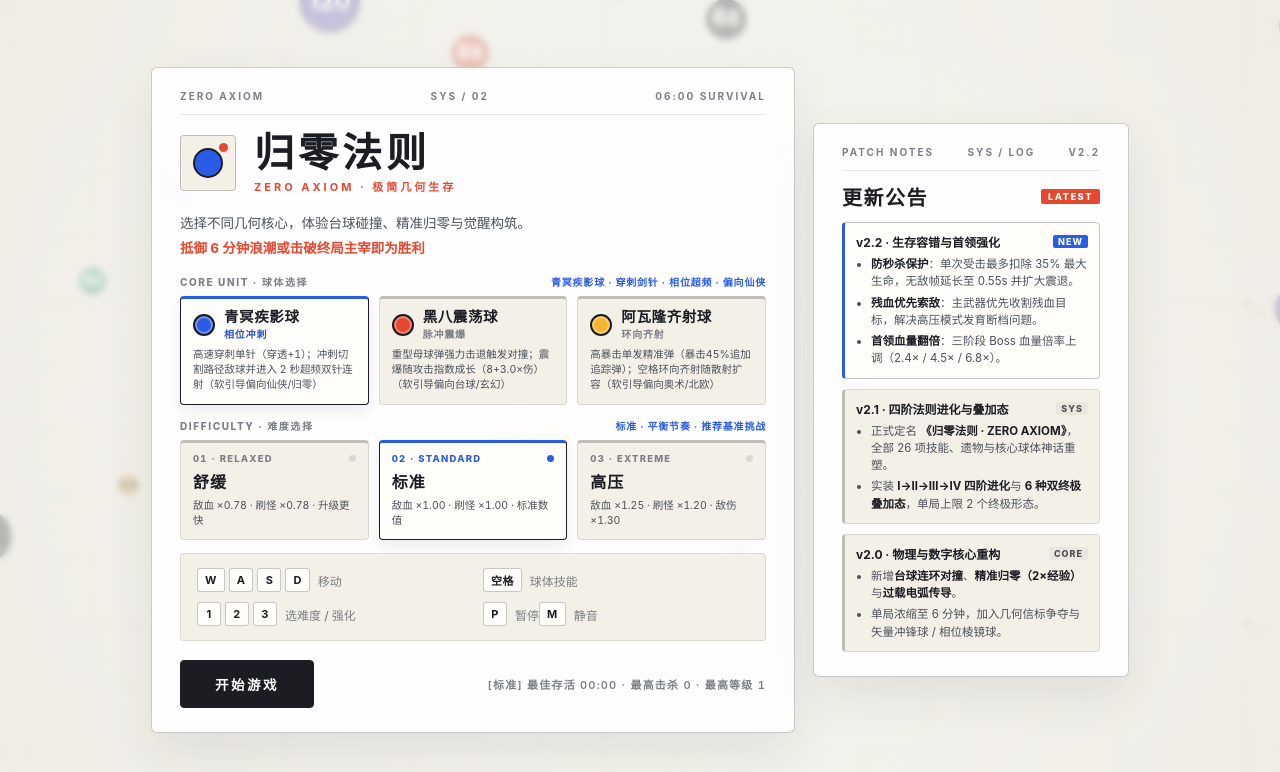
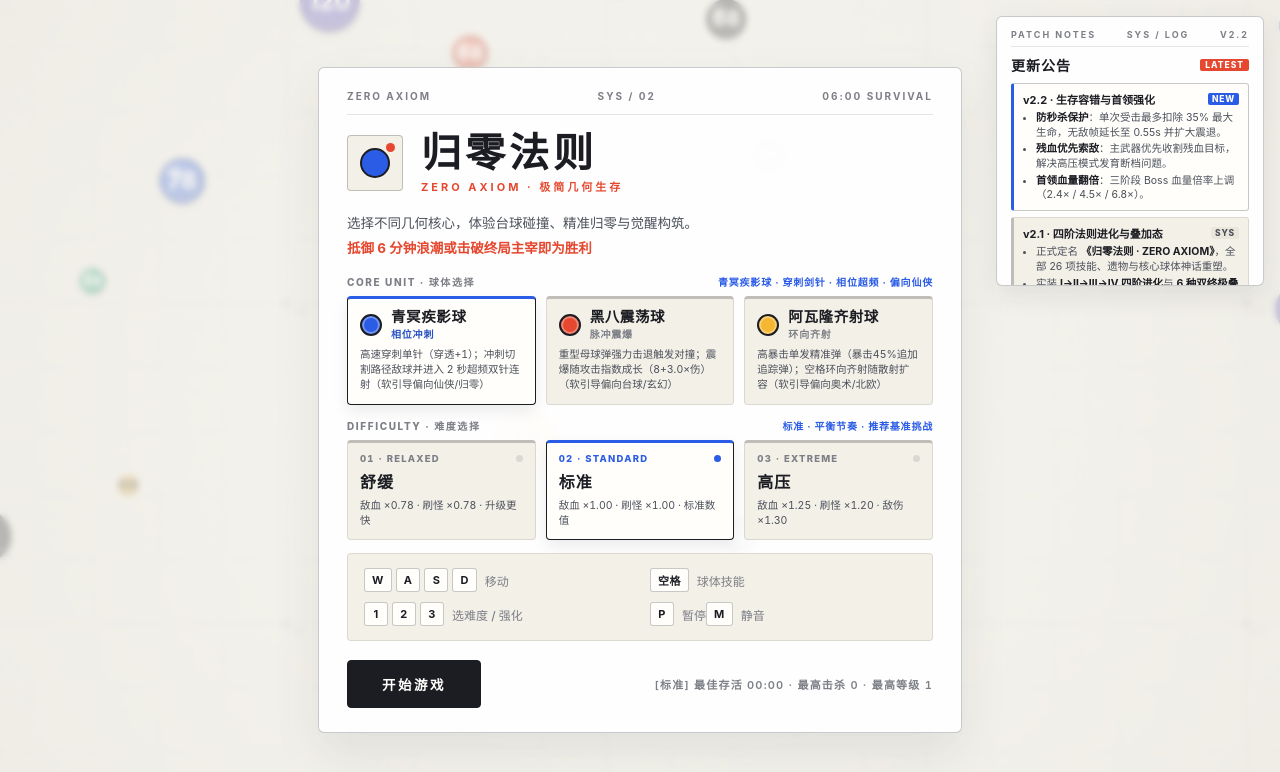
Before and after one commit to sakura-1129/zero-axiom, a plain HTML site: page index.html in a window 1280 px wide. Drawn offline with Linux system fonts and the light colour scheme; animation ran at ten frames a second.

Commit message:
公告位置更新

```diff
--- a/css/style.css
+++ b/css/style.css
@@ -463,11 +463,6 @@ kbd {
   background: rgba(244, 243, 238, 0.72);
   backdrop-filter: blur(3px);
   -webkit-backdrop-filter: blur(3px);
-  flex-direction: row;
-  flex-wrap: wrap;
-  align-items: center;
-  justify-content: center;
-  gap: 18px;
 }
 
 .panel {
@@ -495,26 +490,43 @@ kbd {
 }
 
 .title-panel { max-width: 644px; }
-.notice-panel { max-width: 316px; gap: 11px; }
 .modal-card.small { max-width: 440px; }
+
+.notice-panel {
+  position: fixed;
+  top: 16px;
+  right: 16px;
+  z-index: 25;
+  width: 268px;
+  max-height: 270px;
+  padding: 12px 14px;
+  gap: 8px;
+  overflow-y: auto;
+  box-shadow: 0 10px 28px rgba(17, 19, 21, 0.08);
+}
+
+.notice-panel .swiss-meta {
+  padding-bottom: 6px;
+  font-size: 9px;
+}
 
 .notice-head {
   display: flex;
   align-items: center;
   justify-content: space-between;
-  gap: 8px;
+  gap: 6px;
 }
 
 .notice-head h2 {
-  font-size: 20px;
-  letter-spacing: 1.5px;
+  font-size: 14px;
+  letter-spacing: 1px;
 }
 
 .notice-badge {
-  font-size: 9.5px;
+  font-size: 8.5px;
   font-weight: 800;
-  letter-spacing: 1.4px;
-  padding: 2px 7px;
+  letter-spacing: 1px;
+  padding: 1px 5px;
   border-radius: 2px;
   background: var(--red);
   color: #fff;
@@ -523,12 +535,12 @@ kbd {
 .notice-list {
   display: flex;
   flex-direction: column;
-  gap: 10px;
+  gap: 6px;
 }
 
 .notice-item {
-  padding: 10px 11px;
-  border-radius: 4px;
+  padding: 7px 9px;
+  border-radius: 3px;
   border: 1px solid var(--line);
   border-left: 3px solid var(--line-strong);
   background: var(--bg);
@@ -544,17 +556,17 @@ kbd {
   display: flex;
   align-items: center;
   justify-content: space-between;
-  gap: 6px;
-  margin-bottom: 6px;
-  font-size: 12px;
+  gap: 4px;
+  margin-bottom: 4px;
+  font-size: 11px;
   color: var(--ink);
 }
 
 .notice-ver span {
-  font-size: 9px;
+  font-size: 8.5px;
   font-weight: 800;
-  letter-spacing: 1px;
-  padding: 1px 5px;
+  letter-spacing: 0.8px;
+  padding: 1px 4px;
   border-radius: 2px;
   background: var(--surface-alt);
   color: var(--ink-soft);
@@ -567,12 +579,12 @@ kbd {
 
 .notice-item ul {
   margin: 0;
-  padding-left: 15px;
+  padding-left: 13px;
   display: flex;
   flex-direction: column;
-  gap: 4px;
-  font-size: 11.5px;
-  line-height: 1.5;
+  gap: 2px;
+  font-size: 10.5px;
+  line-height: 1.4;
   color: var(--ink-soft);
 }
 
@@ -580,12 +592,12 @@ kbd {
   color: var(--ink);
 }
 
-@media (max-width: 1020px) {
-  #screenTitle {
-    align-items: flex-start;
-  }
+@media (max-width: 1180px) {
   .notice-panel {
+    position: static;
+    width: 100%;
     max-width: 644px;
+    max-height: 170px;
   }
 }
 
```
